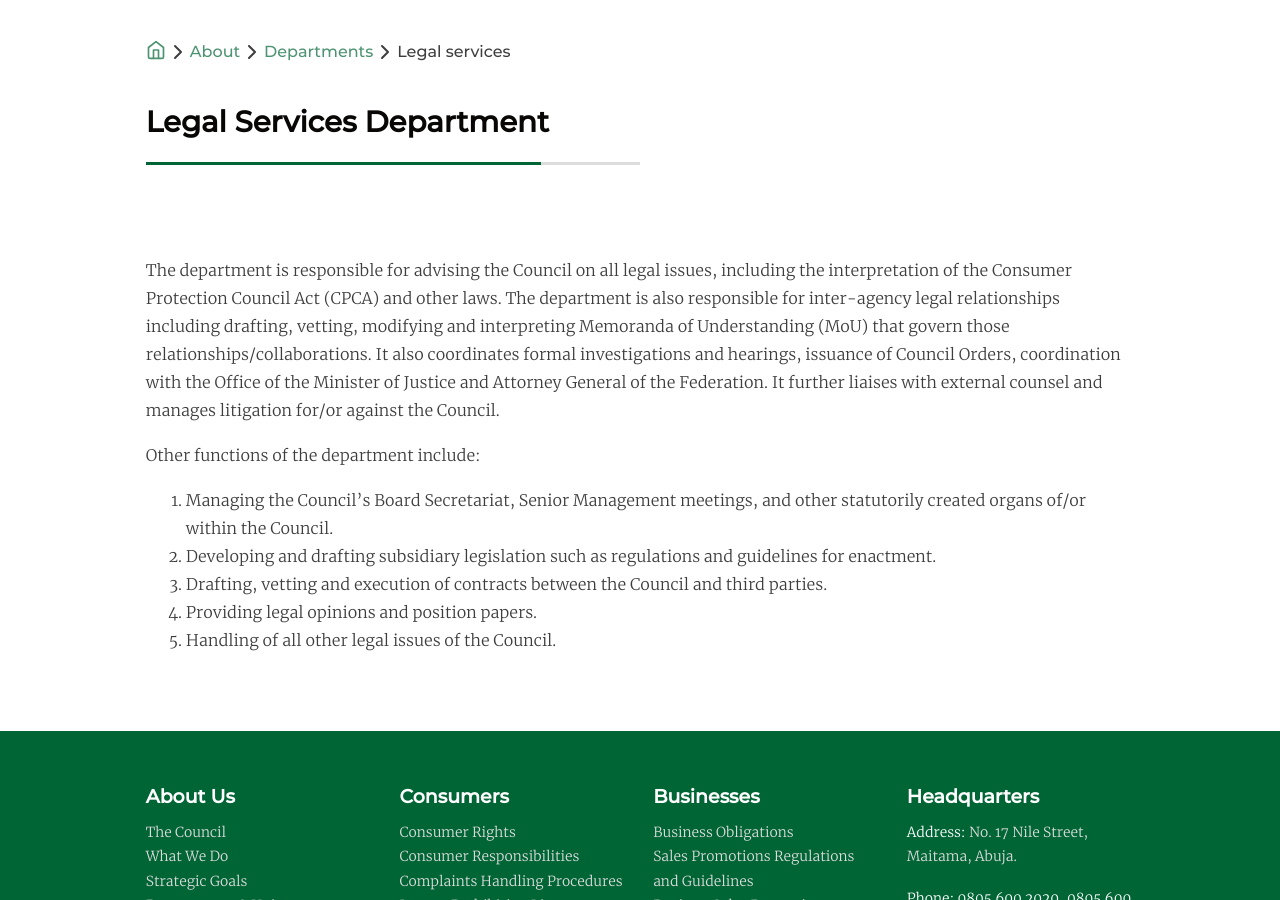
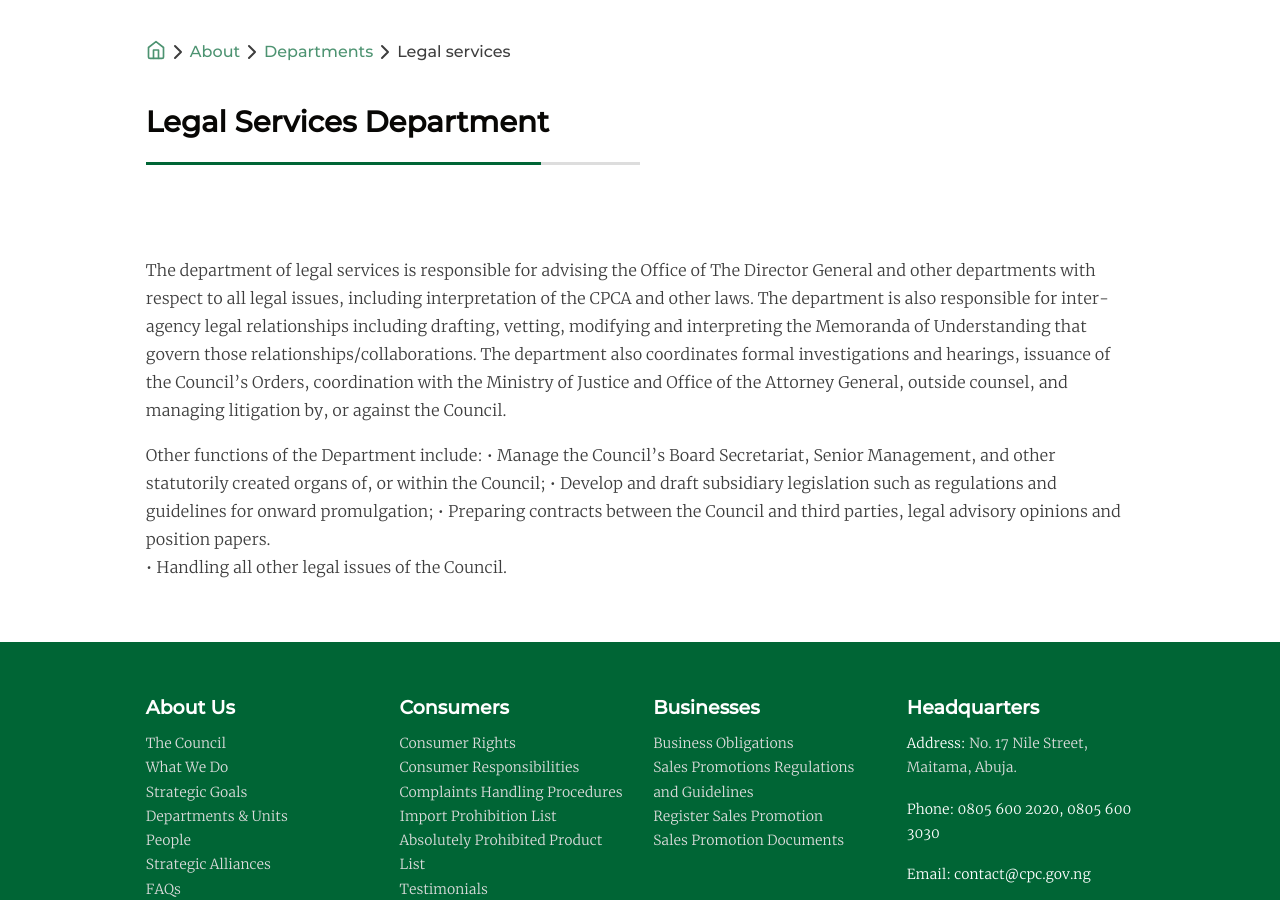
Before and after one commit to psybuglite/cpc-website, a Jekyll site: the page built from _departments/legal-services.md, in a window 1280 px wide and 900 px high, scrolled down 212 px. Built offline with Jekyll 4.4.1, drawn with Linux system fonts in a browser that asks for light colours.

Commit message:
Updated Legal Services

```diff
--- a/_departments/legal-services.md
+++ b/_departments/legal-services.md
@@ -1,14 +1,18 @@
 ---
 title: Legal Services Department
 permalink: "/about/departments/legal-services/"
+main: "The department of legal services is responsible for advising the Office of
+  The Director General and other departments with respect to all legal issues, including
+  interpretation of the CPCA and other laws.  The department is also responsible for
+  inter-agency legal relationships including drafting, vetting, modifying and interpreting
+  the Memoranda of Understanding that govern those relationships/collaborations. The
+  department also coordinates formal investigations and hearings, issuance of the
+  Council’s Orders, coordination with the Ministry of Justice and Office of the Attorney
+  General, outside counsel, and managing litigation by, or against the Council. \n\nOther
+  functions of the Department include:\n•\tManage the Council’s Board Secretariat,
+  Senior Management, and other statutorily created organs of, or within the Council;\n•\tDevelop
+  and draft subsidiary legislation such as regulations and guidelines for onward promulgation;
+  \n•\tPreparing contracts between the Council and third parties, legal advisory opinions
+  and position papers.  \n•\tHandling all other legal issues of the Council."
 layout: page
-main: |-
-  The department is responsible for advising the Council on all legal issues, including the interpretation of the Consumer Protection Council Act (CPCA) and other laws. The department is also responsible for inter-agency legal relationships including drafting, vetting, modifying and interpreting Memoranda of Understanding (MoU) that govern those relationships/collaborations. It also coordinates formal investigations and hearings, issuance of Council Orders, coordination with the Office of the Minister of Justice and Attorney General of the Federation. It further liaises with external counsel and manages litigation for/or against the Council.
-
-  Other functions of the department include:
-  1. Managing the Council’s Board Secretariat, Senior Management meetings, and other statutorily created organs of/or within the Council.
-  2. Developing and drafting subsidiary legislation such as regulations and guidelines for enactment.
-  3. Drafting, vetting and execution of contracts between the Council and third parties.
-  4. Providing legal opinions and position papers.
-  5. Handling of all other legal issues of the Council.
 ---
```
